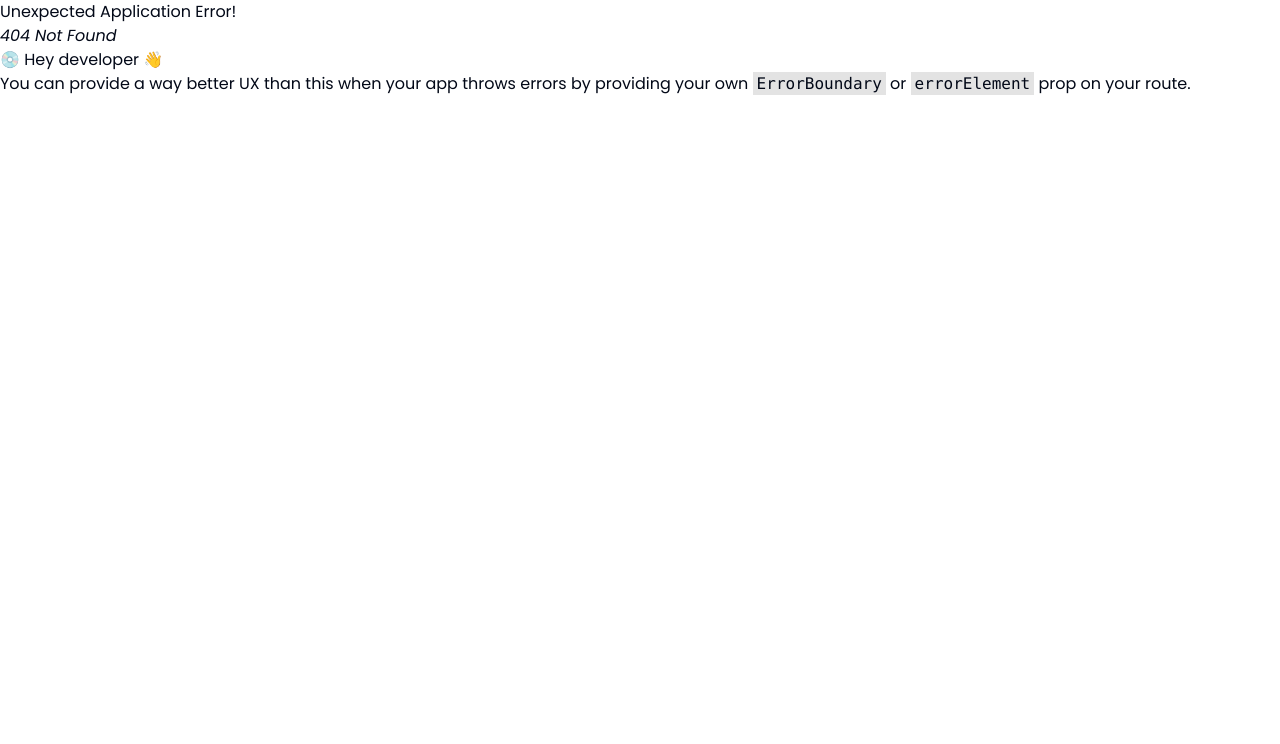
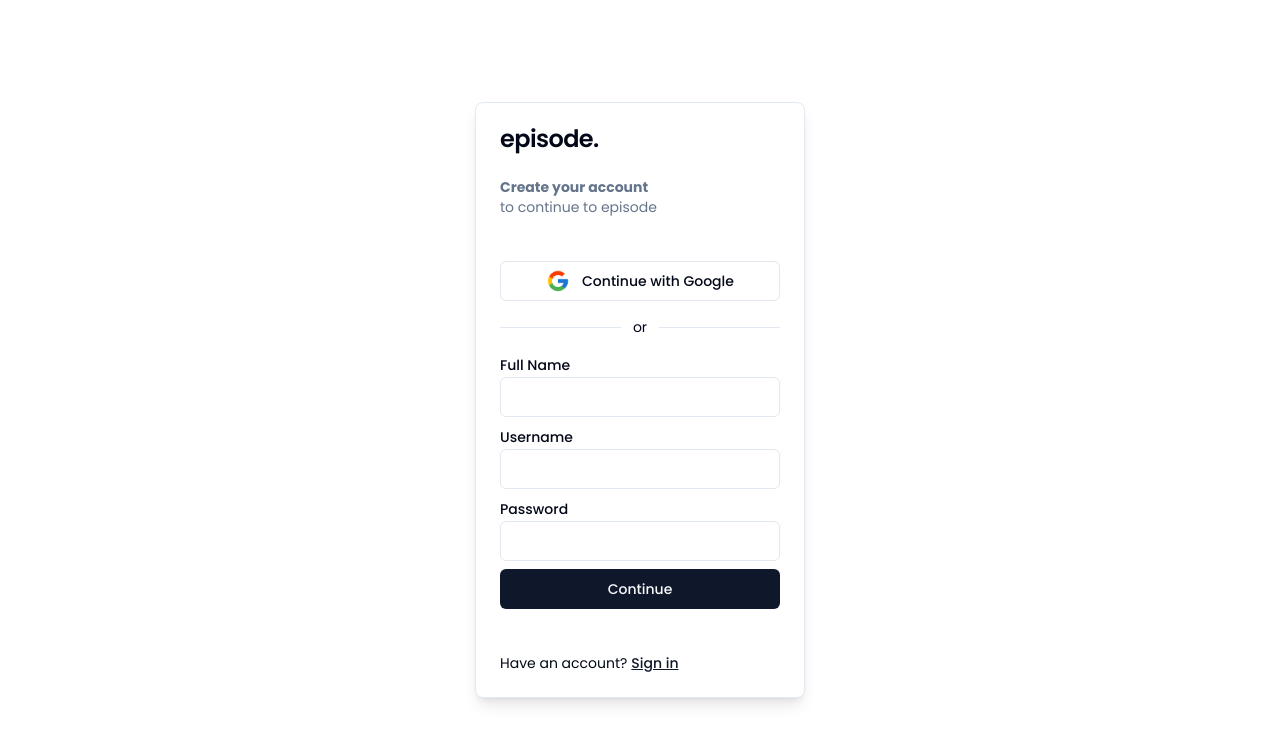
Before and after one commit to eyedent1ty/episode-fe, a React (Vite) app: page /auth/sign-up in a window 1280 px wide. Before the commit this address had no page. Shown: the top 744 px of the page. Built offline with nearby package versions, Linux system fonts and the light colour scheme.

Commit message:
implemented the UI of signup page

```diff
--- a/src/pages/SignIn.tsx
+++ b/src/pages/SignIn.tsx
@@ -58,7 +58,7 @@
         <CardFooter>
           <p className="text-sm">
             No account?{' '}
-            <Link to="/sign-up" className="text-primary font-medium underline">
+            <Link to="/auth/sign-up" className="text-primary font-medium underline">
               Sign up
             </Link>
           </p>
--- a/src/pages/SignUp.tsx
+++ b/src/pages/SignUp.tsx
@@ -1,5 +1,73 @@
-const SignUp = () => {
+import { Link } from 'react-router-dom';
+import { Button } from '../components/ui/button';
+import { Label } from '../components/ui/label';
+import { Input } from '../components/ui/input';
+import Separator from '../components/Separator';
+import {
+  Card,
+  CardContent,
+  CardDescription,
+  CardFooter,
+  CardHeader,
+  CardTitle
+} from '../components/ui/card';
 
+import google from '../assets/google.png';
+
+const SignUpPage = () => {
+  return (
+    <main>
+      <Card className="min-w-[300px] w-[330px] max-w-[330px] space-y-5 shadow-lg">
+        <CardHeader className="flex flex-col gap-5">
+          <CardTitle>episode.</CardTitle>
+          <CardDescription className="flex flex-col">
+            <span className="font-bold">Create your account</span>
+            <span>to continue to episode</span>
+          </CardDescription>
+        </CardHeader>
+        <CardContent className="flex flex-col gap-2">
+          <div>
+            <Button variant="outline" className="flex gap-3 w-full">
+              <img src={google} height={24} width={24} />
+              Continue with Google
+            </Button>
+          </div>
+
+          <Separator className="my-2">or</Separator>
+
+          <div>
+            <form className="flex flex-col gap-2">
+              <div>
+                <Label htmlFor="full-name">Full Name</Label>
+                <Input id="full-name" type="text" />
+              </div>
+              <div>
+                <Label htmlFor="username">Username</Label>
+                <Input id="username" type="text" />
+              </div>
+              <div>
+                <Label htmlFor="password">Password</Label>
+                <Input id="password" type="password" />
+              </div>
+              <footer>
+                <Button type="submit" className="w-full">
+                  Continue
+                </Button>
+              </footer>
+            </form>
+          </div>
+        </CardContent>
+        <CardFooter>
+          <p className="text-sm flex gap-1">
+            Have an account?
+            <Link to="/auth/sign-in" className="text-primary font-medium underline">
+              Sign in
+            </Link>
+          </p>
+        </CardFooter>
+      </Card>
+    </main>
+  );
 };
 
-export default SignUp;
+export default SignUpPage;
--- a/src/router/index.tsx
+++ b/src/router/index.tsx
@@ -7,6 +7,7 @@
 
 import AuthLayout from '../components/layouts/AuthLayout';
 import SignInPage from '../pages/SignIn';
+import SignUpPage from '../pages/SignUp';
 
 const router = createBrowserRouter([
   {
@@ -28,7 +29,8 @@
     element: <AuthLayout />,
     children: [
       { path: '', element: <Navigate to="/auth/sign-in" replace /> },
-      { path: 'sign-in', element: <SignInPage /> }
+      { path: 'sign-in', element: <SignInPage /> },
+      { path: 'sign-up', element: <SignUpPage /> }
     ]
   }
 ]);
```
